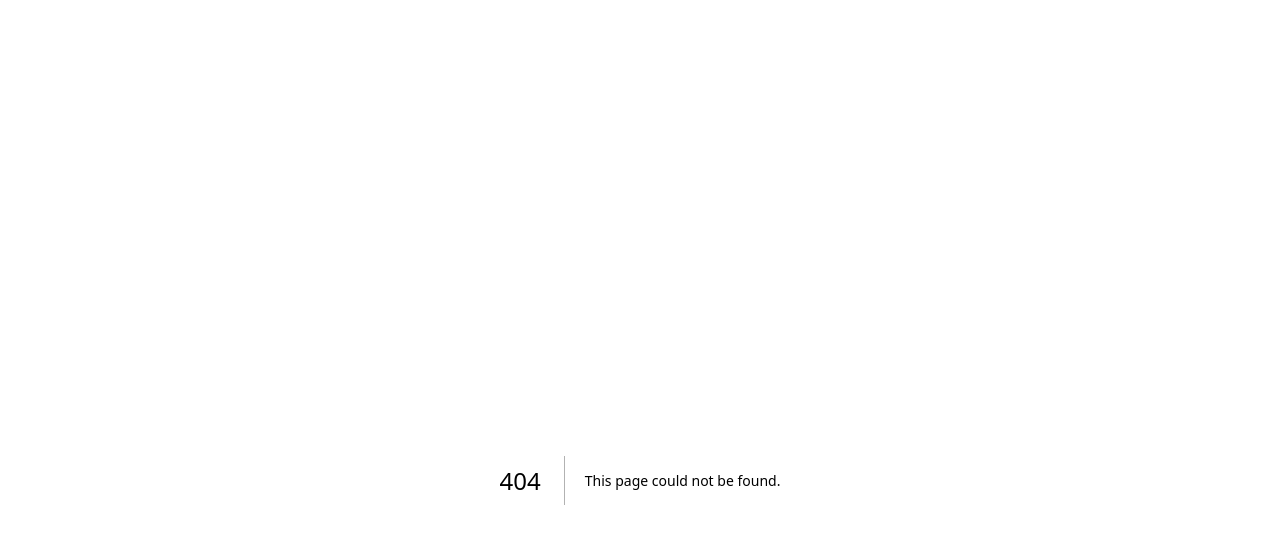
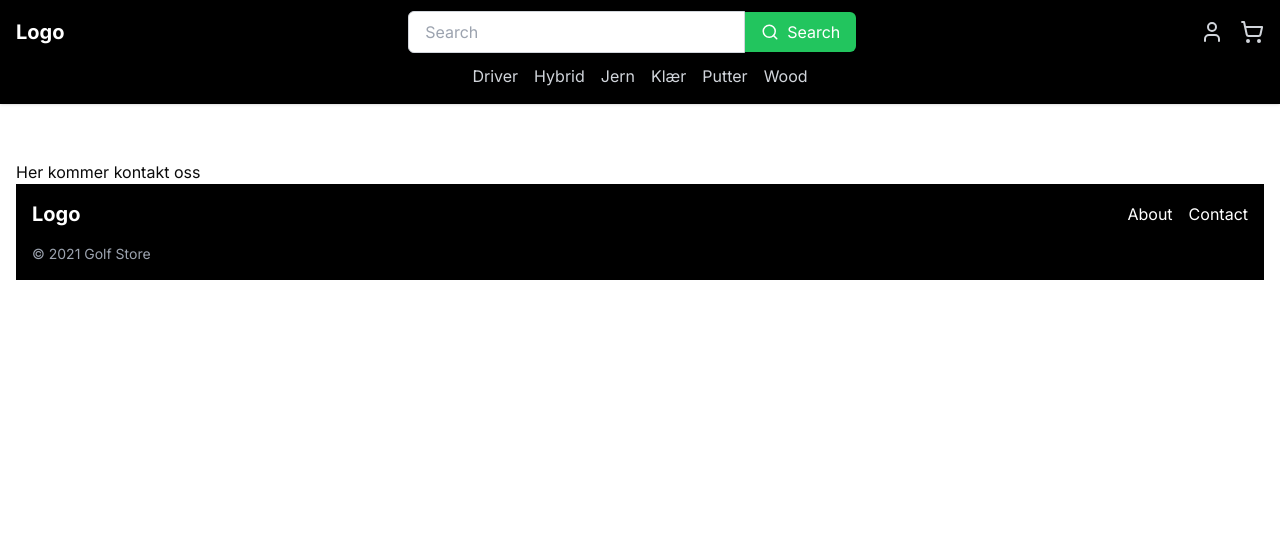
Before and after one commit to Dontoni98/golfstore, a Next.js app: page /contact in a window 1280 px wide. Before the commit this address had no page. Shown: the top 544 px of the page. Built offline with nearby package versions, Linux system fonts and the light colour scheme.

Commit message:
lagt til about og contact
Lagt til følgende mapper:
* about
* contact
mappene inneholder bare page.tsx til de ulike sidene

```diff
--- /dev/null
+++ b/app/(home)/about/page.tsx
@@ -0,0 +1,7 @@
+import React from 'react'
+
+export default function About() {
+  return (
+    <div>Her kommer om oss</div>
+  )
+}
--- /dev/null
+++ b/app/(home)/contact/page.tsx
@@ -0,0 +1,7 @@
+import React from 'react'
+
+export default function Contact() {
+  return (
+    <div>Her kommer kontakt oss</div>
+  )
+}
```
